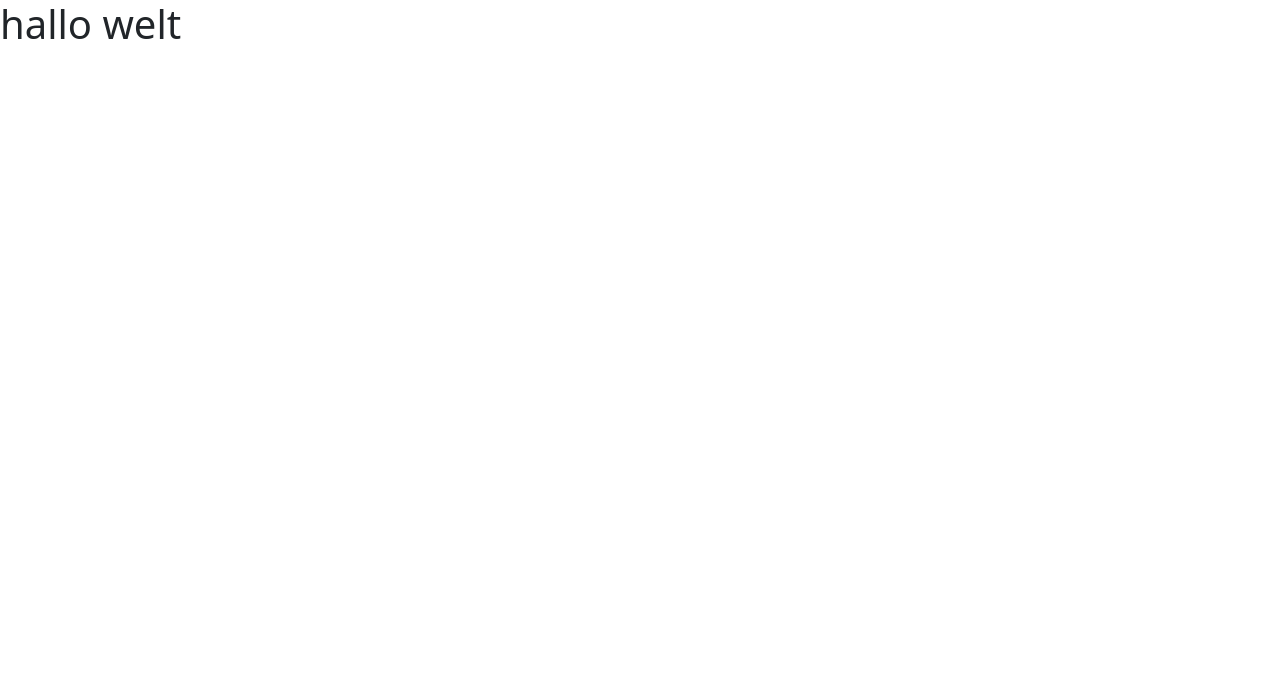
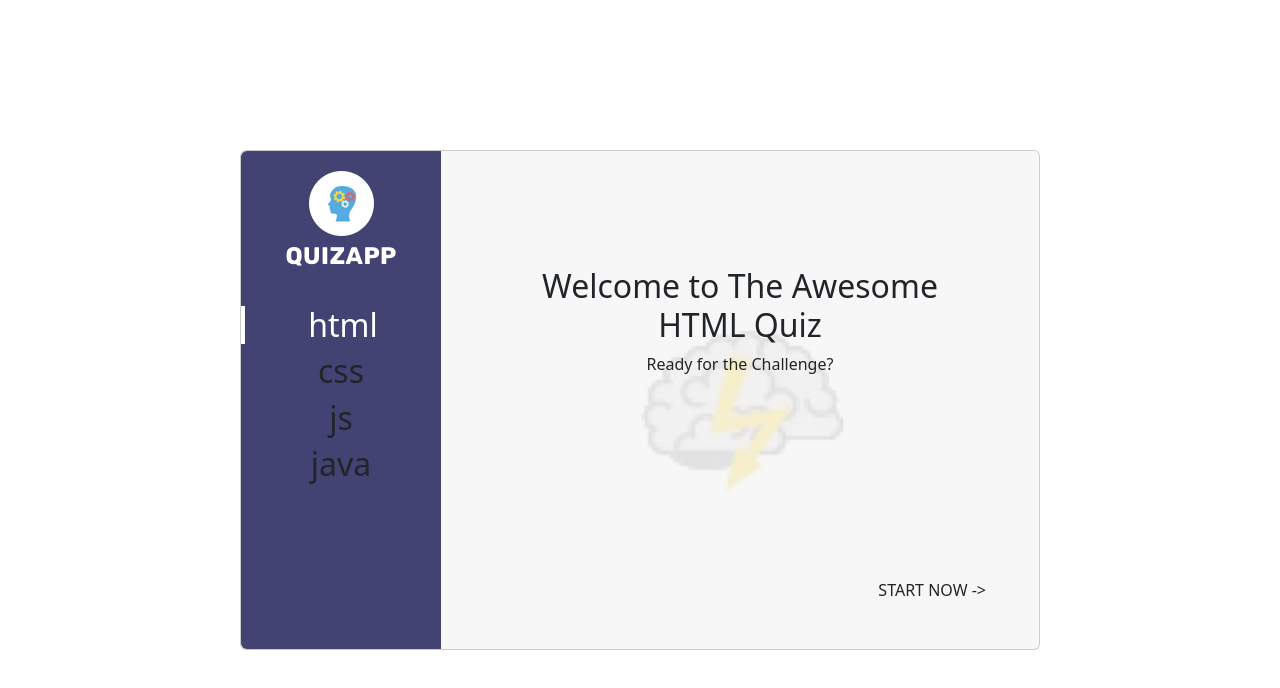
Before and after one commit to BenArens/quizzapp, a website: page index.html in a window 1280 px wide. Drawn offline with nearby package versions, Linux system fonts and the light colour scheme.

Commit message:
anpassungenStyle

```diff
--- a/index.html
+++ b/index.html
@@ -1,5 +1,6 @@
 <!DOCTYPE html>
-<html lang="en">
+<html lang="de">
+
 <head>
     <meta charset="UTF-8">
     <meta name="viewport" content="width=device-width, initial-scale=1.0">
@@ -10,7 +11,28 @@
     <script src="./node_modules/bootstrap/dist/js/bootstrap.min.js"></script>
     <title>Quizzapp</title>
 </head>
+
 <body>
-    <h1>hallo welt</h1>
+
+    <div class="myMain">
+        <div class="card myCard">
+            <div class="card-menu">
+                <img src="./designvorlage/logo.png" alt="">
+                <h2 class="heading-active">html</h2>
+                <h2>css</h2>
+                <h2>js</h2>
+                <h2>java</h2>
+            </div>
+            <div class="container myCard-zwei">
+                <div id="content" class="content bg-image">
+                    <h2>Welcome to The Awesome HTML Quiz</h2>
+                    <span class="subline" >Ready for the Challenge?<span>
+                    <button onclick="startNow()"  class="btn start-button"> Start now -></button>
+                </div>
+            </div>
+        </div>
+    </div>
+
 </body>
+
 </html>
--- a/script.js
+++ b/script.js
@@ -0,0 +1,5 @@
+function startNow(){
+    let contentRef =  document.getElementById("content");
+    contentRef.classList.remove('bg-image');
+    contentRef.innerHTML ='';
+}
--- a/style.css
+++ b/style.css
@@ -0,0 +1,102 @@
+body {
+    height: 100vh;
+    display: flex;
+    flex-direction: column;
+    justify-content: center;
+}
+
+h2{
+    width: 100%;
+    text-align: center;
+}
+ h5{
+    font-weight: 100;
+}
+
+.heading-active{
+    color: white;
+    border-left: 4px solid white;
+}
+
+.myMain {
+    display: flex;
+    justify-content: center;
+    align-items: center;
+}
+
+.card.myCard {
+    max-width: 800px;
+    padding: 20px;
+    display: flex;
+    flex-direction: row;
+    width: 80%;
+    position: relative;
+    height: 500px;
+    background-color: #F7F7F7;
+}
+
+.container.myCard-zwei{
+    display: flex;
+    justify-content: center;
+    width: 100%;
+    margin-left: 200px;
+    min-
+    background-color: #F7F7F7;
+}
+.content {
+    width: 90%;
+    text-align: center;
+    z-index: 1;
+}
+
+.content h2{
+    margin-top: 20%;
+}
+.bg-image {
+    background-image: url(./designvorlage/brainbg.jpg);
+    background-position: center;
+    background-size: cover;
+    background-repeat: no-repeat;
+}
+
+.card-menu{
+    position: absolute;
+    left: 0;
+    top: 0;
+    background-color: rgb(66 66 115);
+    border-radius: 0.375rem 0 0 0.375rem;
+    height: 100%;
+    width: 200px;
+    display: flex;
+    flex-direction: column;
+    align-items: center;
+    z-index: 3;
+}
+
+.card-menu img{
+    margin-top: 20px;
+    margin-bottom: 40px;
+}
+
+.start-img{
+    position: absolute;
+    z-index: 0;
+    top: 0;
+    width: auto;
+    height: 100%;
+}
+
+.start-button{
+    position: absolute;
+    bottom: 40px;
+    right: 40px;
+    z-index: 1;
+}
+
+.btn{
+    background-color: rgb(255, 146, 20);
+    border-color: rgb(255, 146, 20);
+    border: none;
+    text-transform: uppercase;
+    color: white;
+}
```
